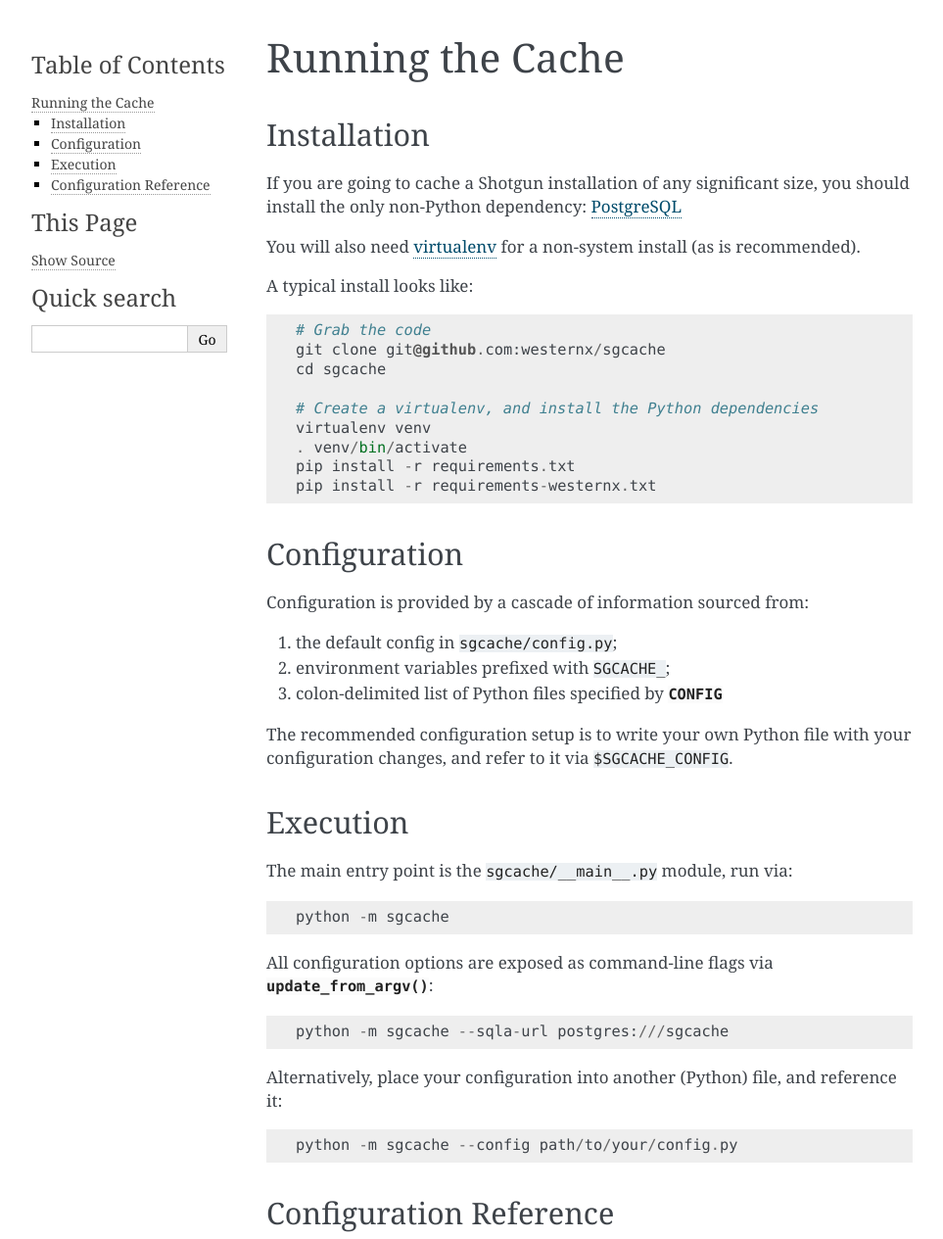
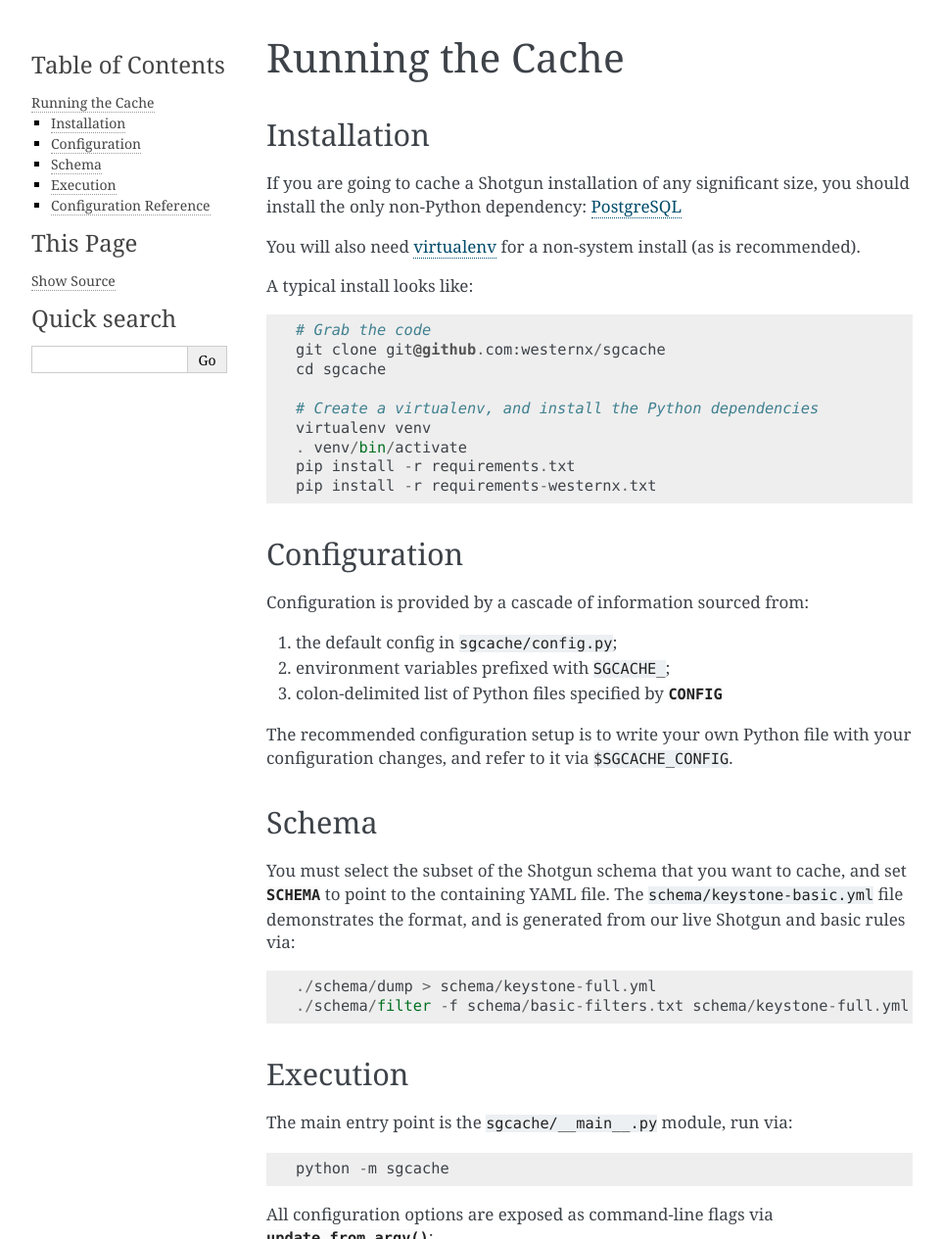
Before and after one commit to vfxetc/sgcache, a Sphinx documentation site: the page built from docs/setup.rst, in a window 1280 px wide, cut to the strip 0-1265 px from the top of the page. Shown: the whole strip at 98% size, without its empty margins (148-1111 px from the left). Built offline with Sphinx 7.4.7, drawn with Linux system fonts in a browser that asks for light colours.

Commit message:
Organize and document the schema setup

```diff
--- a/docs/setup.rst
+++ b/docs/setup.rst
@@ -37,6 +37,19 @@ The recommended configuration setup is to write your own Python file with
 your configuration changes, and refer to it via ``$SGCACHE_CONFIG``.
 
 
+Schema
+------
+
+You must select the subset of the Shotgun schema that you want to cache,
+and set :attr:`~sgcache.config.SCHEMA` to point to the containing YAML file.
+The ``schema/keystone-basic.yml`` file demonstrates the format, and is
+generated from our live Shotgun and basic rules via::
+
+    ./schema/dump > schema/keystone-full.yml
+    ./schema/filter -f schema/basic-filters.txt schema/keystone-full.yml > schema/keystone-basic.yml
+
+
+
 
 Execution
 ---------
```
Also changed, not shown: 7 other files.
